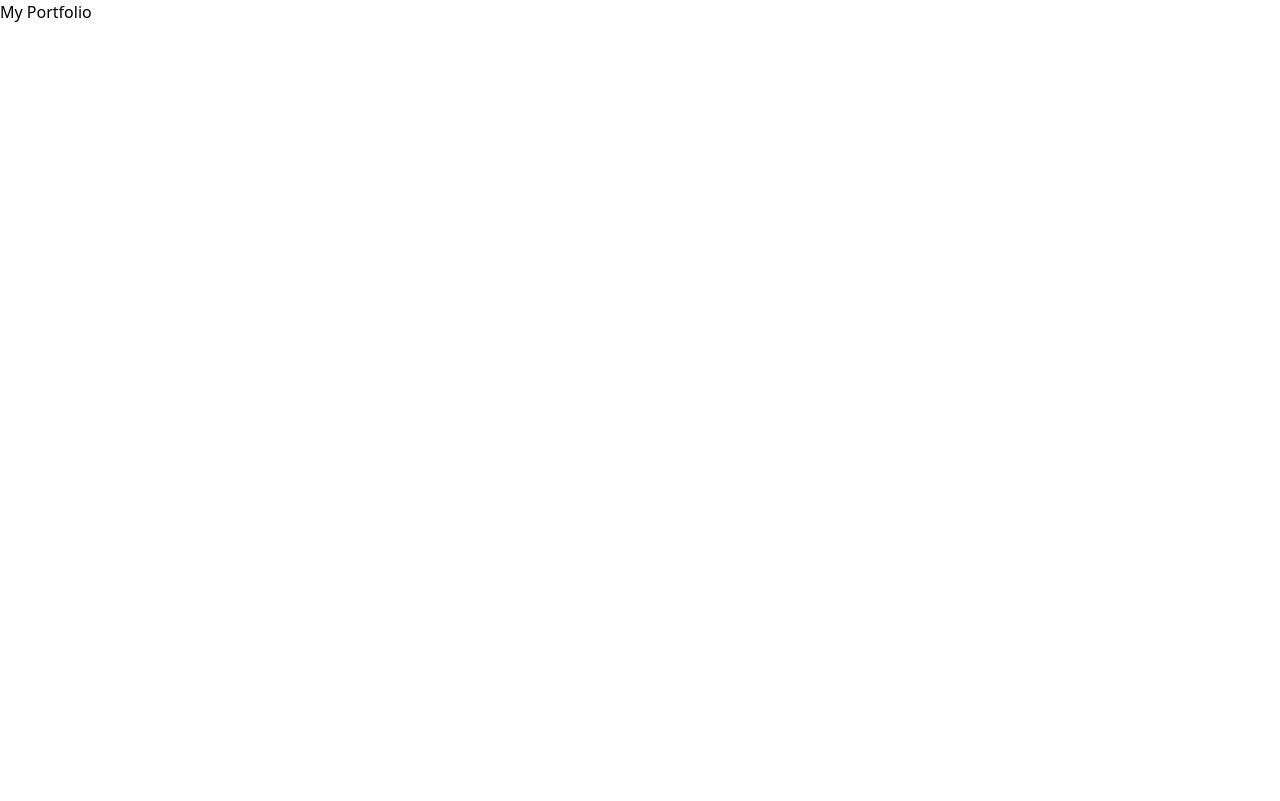
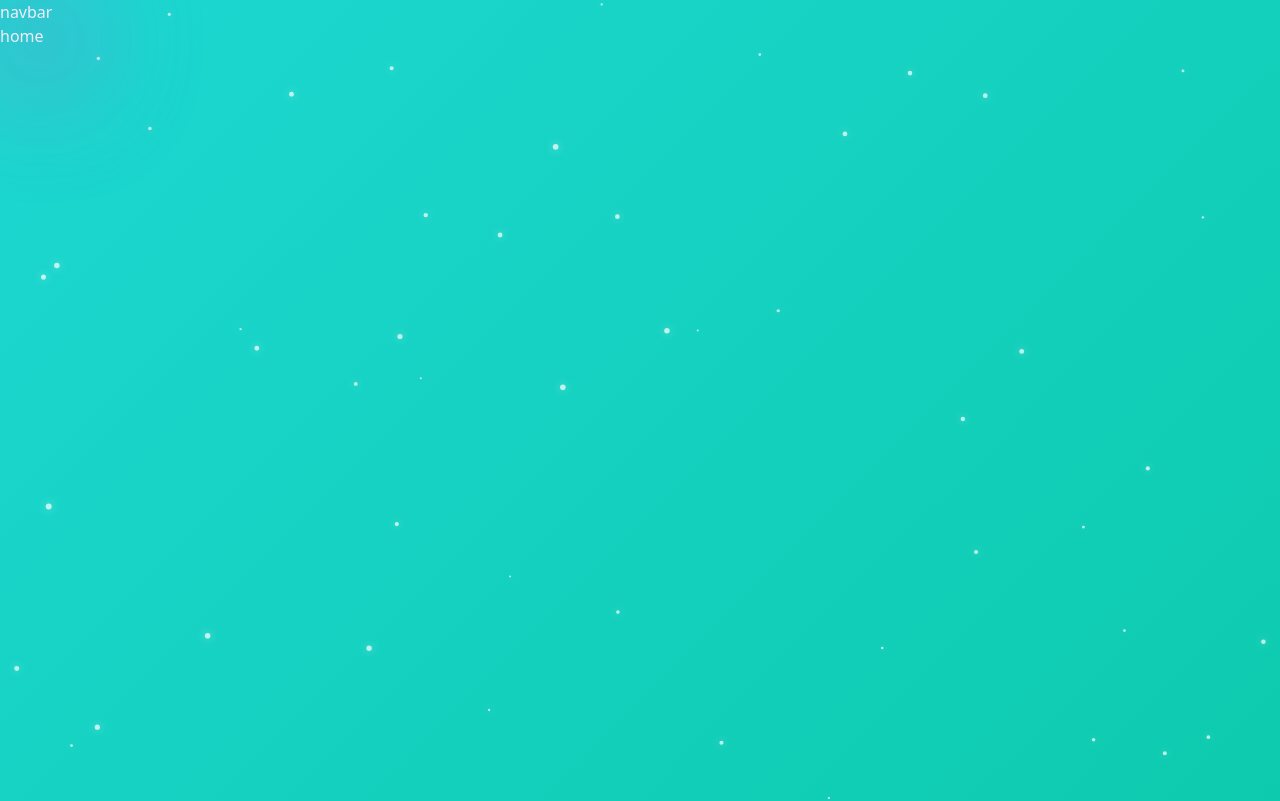
Before and after one commit to ankit-yadav90/My-Portfolio, a React (Vite) app in the folder Portfolio/: page / in a window 1280 px wide. Shown: the top 801 px of the page. Built offline with nearby package versions, Linux system fonts and the light colour scheme.

Commit message:
create to the particales background

```diff
--- a/Portfolio/src/App.jsx
+++ b/Portfolio/src/App.jsx
@@ -1,12 +1,31 @@
-import { memo } from 'react';
+import Navbar from "./components/Navbar"
+import CoustomCursor from "./components/CoustomCursor"
+import ParticalesBackground from "./components/ParticalesBackground"
+import Home from "./sections/Home"
+import About from "./sections/About"
+import Skills from './sections/Skills'
+import Project from "./sections/Project"
+import Experence from "./sections/Experence"
+import Testmonials from "./sections/Testmonials"
+import Contact from "./sections/Contact"
+import Footer from "./sections/Footer"
 
-const App = () => {
-  return (
-    <div>
-      <h2>My Portfolio</h2>
+export default function App(){
+  return(
+    <div className="relative gradient text-white">
+      <CoustomCursor></CoustomCursor>
+      <ParticalesBackground></ParticalesBackground>
+       <Navbar></Navbar>
+       <Home></Home>
+       <About></About>
+       <Skills></Skills>
+       <Project></Project>
+       <Experence></Experence>
+       <Testmonials></Testmonials>
+       <Contact></Contact>
+       <Footer></Footer>
 
+       keuch bhi
     </div>
-  );
-};
-
-export default memo(App);
+  )
+}
--- a/Portfolio/src/components/CoustomCursor.jsx
+++ b/Portfolio/src/components/CoustomCursor.jsx
@@ -1,8 +1,25 @@
-import React from 'react'
+import React, { useEffect, useState } from 'react'
 
 const CoustomCursor = () => {
+
+  const [position, setposition] = useState({x:0 , y:0});
+
+  useEffect(() =>{
+    const moveHandler = () =>{
+      setposition({x : e.clientX , y : e.clientY})
+    }
+    window.addEventListener("mousemove" , moveHandler);
+    window.removeEventListener("mousemove" , moveHandler);
+  })
+
+
   return (
-    <div>
+    <div className='pointer-events-none fixed top-0 left-0 z-9999'
+    style={{Transform : `translate(${position.x - 40} px , ${position.y - 40} px)`}}
+
+    >
+
+    <div className='w-20 h-20 rounded-full bg-linear-to-r from-pink-500 to-blue-500 blur-3xl opacity-80'  />
 
     </div>
   )
--- a/Portfolio/src/components/ParticalesBackground.jsx
+++ b/Portfolio/src/components/ParticalesBackground.jsx
@@ -1,11 +1,79 @@
-import React from 'react'
+import { useEffect, useRef } from "react"
 
-const ParticalesBackground = () => {
-  return (
-    <div>
 
-    </div>
+
+export default function ParticalesBackground (){
+  const canvasRef = useRef(null);
+  useEffect (() => {
+    const canvas = canvasRef.current;
+    const ctx = canvas.getContext("2d")
+
+    let particles =[];
+    const ParticleCount = 50;
+    const colors = ["rgba(255,255,255,0.7)"]
+
+    class particle{
+      constructor(){
+        this.x = Math.random()*canvas.width;
+        this.y = Math.random()*canvas.height;
+        this.radius = Math.random()*2+1;
+        this.color = colors[Math.floor(Math.random()*colors.length)];
+        this.speedX = (Math.random()- 0.5)* 0.5;
+        this.speedY = (Math.random()- 0.5)* 0.5;
+      }
+
+      draw(){
+        ctx.beginPath();
+        ctx.arc(this.x, this.y, this.radius, 0 , Math.PI*2);
+        ctx.shadowBlur=10;
+        ctx.shadowColor = this.color;
+        ctx.fillStyle = this.color;
+        ctx.fill();
+      }
+      update(){
+        this.x += this.speedX;
+        this.y += this.speedY;
+        if(this.x < 0) this.x = canvas.width;
+        if(this.x > canvas.width) this.x = 0;
+        if(this.y < 0) this.y = canvas.height;
+        if(this.y > canvas.height) this.y = 0;
+
+        this.draw();
+      }
+    }
+
+    function CreateParticles(){
+      particles = [];
+      for(let i = 0; i<ParticleCount; i++){
+        particles.push(new particle());
+      }
+    }
+
+    function handleResize(){
+      canvas.width = window.innerWidth;
+      canvas.height = window.innerHeight;
+      CreateParticles();
+    }
+    handleResize();
+    window.addEventListener("resize", handleResize);
+
+    let animationID;
+    function animate(){
+      ctx.clearRect (0,0,canvas.width,canvas.height);
+      particles.forEach((p) => p.update());
+      animationID = requestAnimationFrame(animate)
+    }
+    animate();
+
+    return () => {
+      cancelAnimationFrame(animationID);
+      window.removeEventListener("resize", handleResize)
+    }
+  }, [])
+
+  return(
+    <canvas ref={canvasRef} className="fixed top-0 left-0 w-full h-full pointer-events-none z-0">
+
+    </canvas>
   )
 }
-
-export default ParticalesBackground
--- a/Portfolio/src/index.css
+++ b/Portfolio/src/index.css
@@ -7,3 +7,9 @@ body{
 h1 , h2 {
     font: "Roboto" , sans-serif;
 }
+
+@layer utilities{
+    .gradient{
+        background: linear-gradient(-45deg, #382B63, #00bf8f, #1cd8d2)
+    }
+}
```
